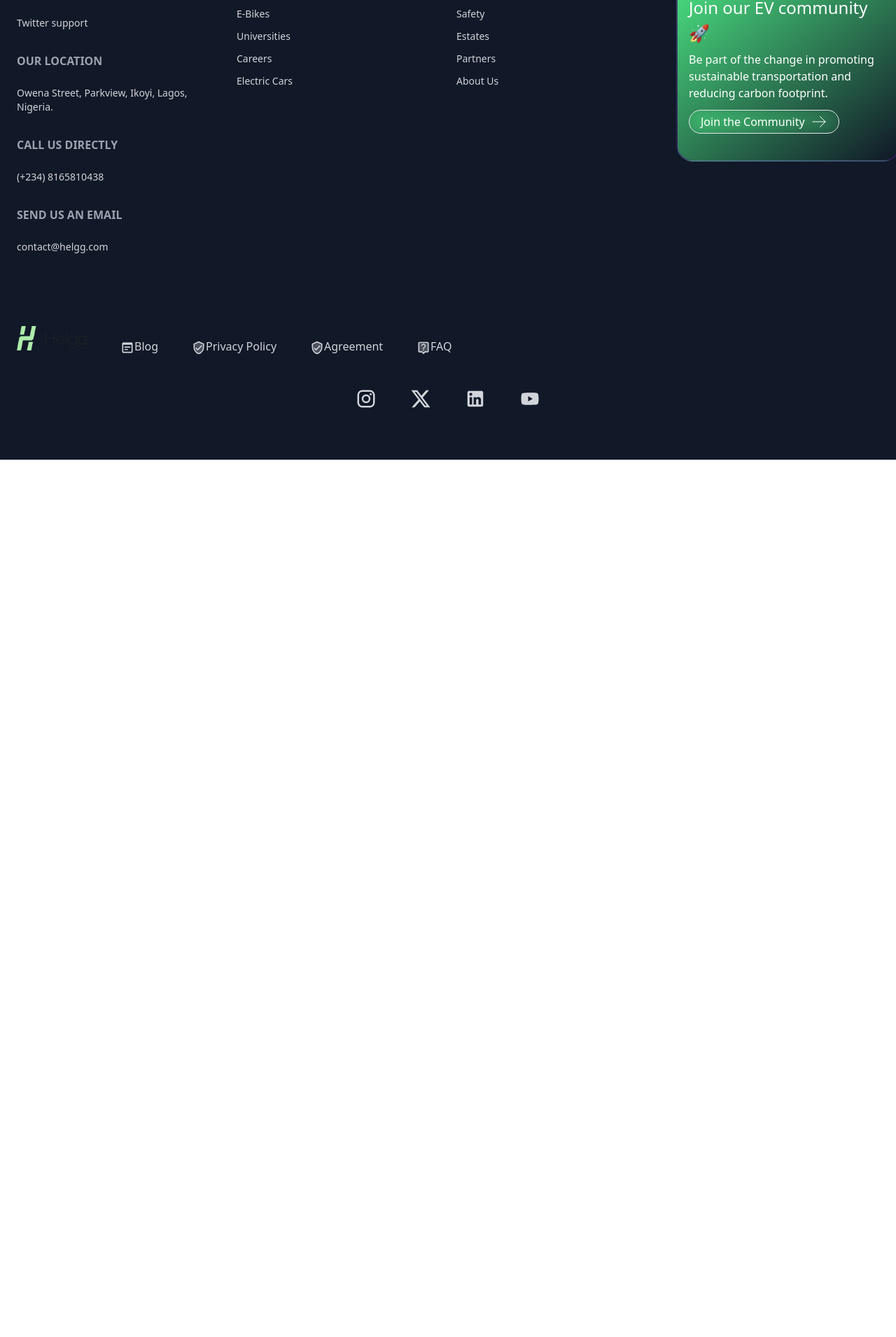
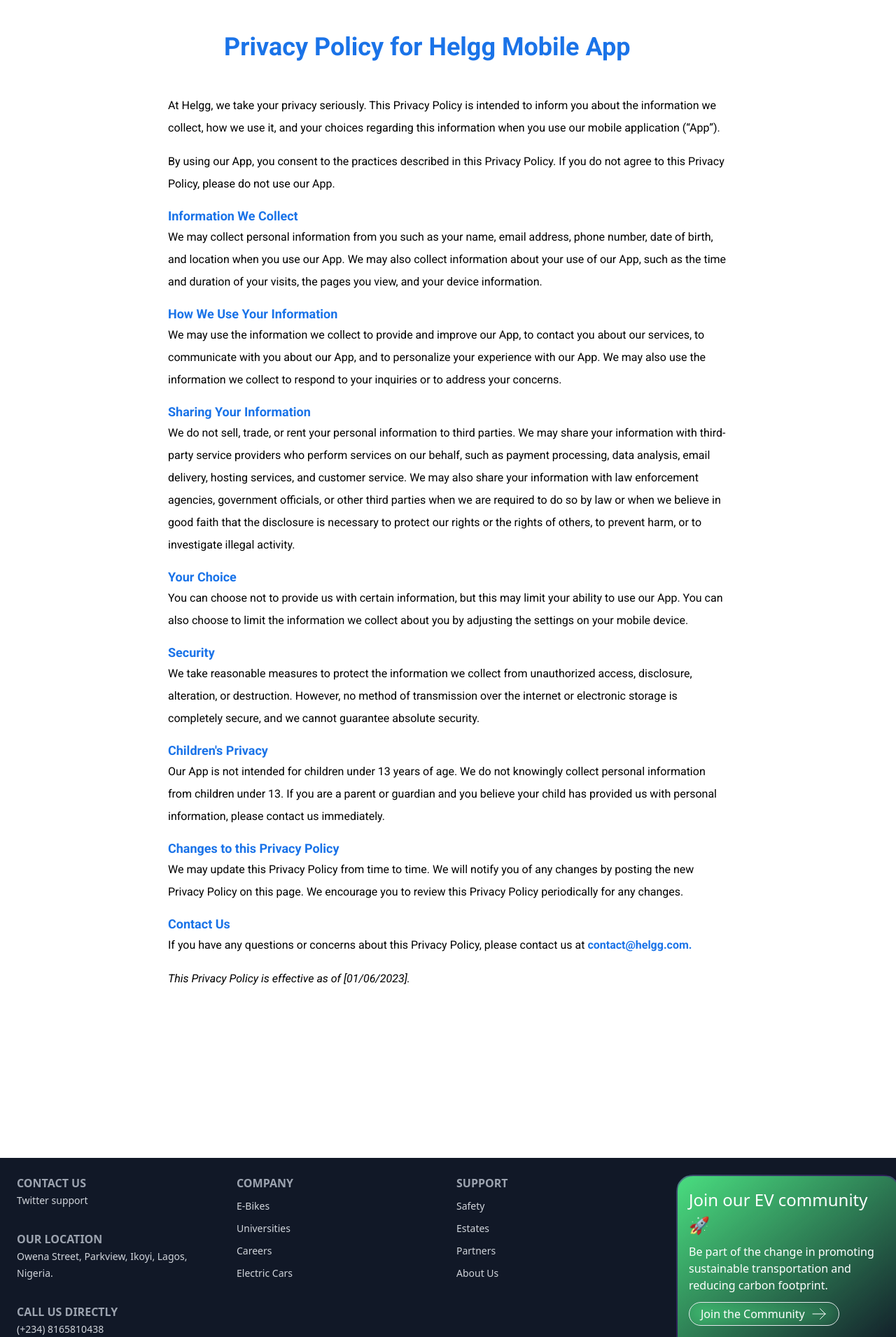
Before and after one commit to chimaskyy/helgg, a React (Vite) app in the folder client/: page /privacy in a window 1280 px wide. Shown: the part 116-2027 px from the top of the page at 70% size. Before the commit the page ends 800 px from the top, so only its background shows below. Built offline with nearby package versions, Linux system fonts and the light colour scheme.

Commit message:
create policy page

```diff
--- a/client/src/App.jsx
+++ b/client/src/App.jsx
@@ -14,7 +14,11 @@
 import IoT from "./pages/IoT";
 import TechWriter from "./pages/TechWriter";
 import Community from "./pages/Community";
-
+import Privacy from "./pages/Privacy";
+import Faq from "./pages/Faq";
+import Agreement from "./pages/Agreement";
+import Safety from "./pages/Safety";
+import Store from "./pages/Store";
 function App() {
   return (
     <Router>
@@ -28,6 +32,11 @@
         <Route path="career/iot-engineer" element={<IoT />} />
         <Route path="career/technical-writer" element={<TechWriter />} />
         <Route path="/community" element={<Community />} />
+        <Route path="/privacy" element={<Privacy />} />
+        <Route path="/faq" element={<Faq />} />
+        <Route path="/agreement" element={<Agreement />} />
+        <Route path="/safety" element={<Safety />} />
+        <Route path="/store" element={<Store />} />
       </Routes>
       <Footer />
     </Router>
--- a/client/src/layouts/Footer.jsx
+++ b/client/src/layouts/Footer.jsx
@@ -34,15 +34,33 @@
   return (
     <div>
       <h3 className={headingClasses}>CONTACT US</h3>
-      <p className={textClasses}>Twitter support</p>
+      <a
+        href="https://twitter.com/helgg_"
+        target="_blank"
+        className={textClasses}
+      >
+        Twitter support
+      </a>
       <h4 className={subHeadingClasses}>OUR LOCATION</h4>
-      <p className={textClasses}>
+      <a
+        href="https://goo.gl/maps/cvNPBdC7Pkwn8DFA9"
+        target="_blank"
+        className={textClasses}
+      >
         Owena Street, Parkview, Ikoyi, Lagos, Nigeria.
-      </p>
+      </a>
       <h4 className={subHeadingClasses}>CALL US DIRECTLY</h4>
-      <p className={textClasses}>(+234) 8165810438</p>
+      <a
+        href="tel:(+234)8057091624%E2%80%8B"
+        target="_blank"
+        className={textClasses}
+      >
+        (+234) 8165810438
+      </a>
       <h4 className={subHeadingClasses}>SEND US AN EMAIL</h4>
-      <p className={textClasses}>contact@helgg.com</p>
+      <a href="mailto:info@helgg.com" target="_blank" className={textClasses}>
+        contact@helgg.com
+      </a>
     </div>
   );
 };
@@ -53,24 +71,24 @@
       <h3 className={headingClasses}>COMPANY</h3>
       <ul className="mt-2 space-y-2">
         <li>
-          <a href="#" className={linkClasses}>
+          <Link to="/store" className={linkClasses}>
             E-Bikes
-          </a>
+          </Link>
         </li>
         <li>
-          <a href="#" className={linkClasses}>
+          <Link to="/store" className={linkClasses}>
             Universities
-          </a>
+          </Link>
         </li>
         <li>
-          <a href="#" className={linkClasses}>
+          <Link to="/career" className={linkClasses}>
             Careers
-          </a>
+          </Link>
         </li>
         <li>
-          <a href="#" className={linkClasses}>
+          <Link to="/store" className={linkClasses}>
             Electric Cars
-          </a>
+          </Link>
         </li>
       </ul>
     </div>
@@ -84,24 +102,24 @@
       <h3 className={headingClasses}>SUPPORT</h3>
       <ul className="mt-2 space-y-2">
         <li>
-          <a href="#" className={linkClasses}>
+          <Link to="/safety" className={linkClasses}>
             Safety
-          </a>
+          </Link>
         </li>
         <li>
-          <a href="#" className={linkClasses}>
+          <Link to="/safety" className={linkClasses}>
             Estates
-          </a>
+          </Link>
         </li>
         <li>
-          <a href="#" className={linkClasses}>
+          <Link to="/store" className={linkClasses}>
             Partners
-          </a>
+          </Link>
         </li>
         <li>
-          <a href="#" className={linkClasses}>
+          <Link to="/about" className={linkClasses}>
             About Us
-          </a>
+          </Link>
         </li>
       </ul>
     </div>
@@ -149,7 +167,9 @@
       <div className="mt-12 gap-12 space-x-18 lg:mt-0 w-full flex flex-col  lg:flex-row items-center">
         {/* Logo */}
         <div className="flex justify-center  w-full lg:w-auto mb-4 lg:mb-0">
-          <img src={Logo} alt="Logo" width={100} height={90} />
+          <Link to="/">
+            <img src={Logo} alt="Logo" width={100} height={90} />
+          </Link>
         </div>
 
         {/* Navigation Links */}
@@ -162,22 +182,22 @@
               </a>
             </li>
             <li>
-              <a href="" className="hover:text-gray-500">
+              <Link to="/privacy" className="hover:text-gray-500">
                 <VerifiedUserTwoToneIcon style={{ fontSize: 20 }} />
                 Privacy Policy
-              </a>
+              </Link>
             </li>
             <li>
-              <a href="" className="hover:text-gray-500">
+              <Link to="/agreement" className="hover:text-gray-500">
                 <VerifiedUserTwoToneIcon style={{ fontSize: 20 }} />
                 Agreement
-              </a>
+              </Link>
             </li>
             <li>
-              <a href="" className="hover:text-gray-500">
+              <Link to="/faq" className="hover:text-gray-500">
                 <LiveHelpTwoToneIcon style={{ fontSize: 20 }} />
                 FAQ
-              </a>
+              </Link>
             </li>
           </ul>
         </div>
@@ -187,6 +207,7 @@
           <li>
             <a
               href="https://www.instagram.com/helgg_/"
+              target="_blank"
               className="hover:text-gray-500"
             >
               <InstagramIcon style={{ fontSize: 30 }} />
@@ -195,6 +216,7 @@
           <li>
             <a
               href="https://twitter.com/helgg_"
+              target="_blank"
               className="hover:text-gray-500"
             >
               <XIcon style={{ fontSize: 30 }} />
@@ -204,6 +226,7 @@
             <a
               href="https://ng.linkedin.com/company/helggscooters"
               className="hover:text-gray-500"
+              target="_blank"
             >
               <LinkedInIcon style={{ fontSize: 30 }} />
             </a>
@@ -212,6 +235,7 @@
             <a
               href="https://www.youtube.com/@helggcommunity1642"
               className="hover:text-gray-500"
+              target="_blank"
             >
               <YouTubeIcon style={{ fontSize: 30 }} />
             </a>
--- /dev/null
+++ b/client/src/pages/Agreement.jsx
@@ -0,0 +1,9 @@
+import React from 'react'
+
+function Agreement() {
+  return (
+    <div>Agreement</div>
+  )
+}
+
+export default Agreement
--- a/client/src/pages/Career.jsx
+++ b/client/src/pages/Career.jsx
@@ -29,7 +29,7 @@
             {/* <img src={whitelogo2} alt="Helgg white logo" className="absolute"/> */}
           </div>
         </div>
-        <div className="mb-4 mt-24 mb-24 font-roboto bg-white shadow-2xl rounded-xl flex flex-col items-center p-16 gap-6 w-full lg:flex-row">
+        <div className="mb-4 mt-24 mb-24 font-roboto bg-white shadow-2xl rounded-xl flex flex-col items-center p-4 md:p-16 gap-6 w-full lg:flex-row">
           <div className="m-6 lg:w-3/4">
             <h1 className="font-bold text-center lg:text-left text-2xl  m-6">
               Flutter Developer (Nigeria)
@@ -53,7 +53,7 @@
             <p className="text-customBlue font-bold pl-4">Status: undergoing</p>
           </div>
         </div>
-        <div className="mb-4 mt-24 mb-24 font-roboto bg-white shadow-2xl rounded-xl flex flex-col items-center p-16 gap-6 w-full lg:flex-row">
+        <div className="mb-4 mt-24 mb-24 font-roboto bg-white shadow-2xl rounded-xl flex flex-col items-center p-4 md:p-16 gap-6 w-full lg:flex-row">
           <div className="m-6 lg:w-3/4">
             <h1 className="font-bold text-center lg:text-left text-2xl  m-6">
               Technical Writer (Nigeria)
@@ -79,7 +79,7 @@
             <p className="text-customBlue font-bold pl-4">Status: undergoing</p>
           </div>
         </div>
-        <div className="mb-4 mt-24 mb-24 font-roboto bg-white shadow-2xl rounded-xl flex flex-col items-center p-16 gap-6 w-full lg:flex-row">
+        <div className="mb-4 mt-24 mb-24 font-roboto bg-white shadow-2xl rounded-xl flex flex-col items-center p-4 md:p-16 gap-6 w-full lg:flex-row">
           <div className="m-6 lg:w-3/4">
             <h1 className="font-bold text-center lg:text-left text-2xl  m-6">
               IoT Engineer (Nigeria)
--- /dev/null
+++ b/client/src/pages/Faq.jsx
@@ -0,0 +1,9 @@
+import React from 'react'
+
+function Faq() {
+  return (
+    <div>Faq</div>
+  )
+}
+
+export default Faq
--- a/client/src/pages/FlutterPosition.jsx
+++ b/client/src/pages/FlutterPosition.jsx
@@ -28,7 +28,7 @@
             />
           </div>
         </div>
-        <div className="font-roboto bg-white shadow-2xl mt-16 p-12 lg:p-32">
+        <div className="font-roboto bg-white shadow-2xl mt-16 p-4 md:p-16 lg:p-32">
           <h1 className="text-center text-2xl text-gray-800 font-bold p-8 lg:text-left">
             Job Description
           </h1>
--- a/client/src/pages/IoT.jsx
+++ b/client/src/pages/IoT.jsx
@@ -28,7 +28,7 @@
             />
           </div>
         </div>
-        <div className="font-roboto bg-white shadow-2xl mt-16 p-12 lg:p-32">
+        <div className="font-roboto bg-white shadow-2xl mt-16 p-4 md:p-16 lg:p-32">
           <h1 className="text-center text-2xl text-gray-800 font-bold p-8 lg:text-left">
             Job Description
           </h1>
--- /dev/null
+++ b/client/src/pages/Privacy.jsx
@@ -0,0 +1,109 @@
+import React from "react";
+
+function Privacy() {
+  return (
+    <div className="font-roboto flex flex-col min-h-screen m-8 pt-8 lg:pt-12  lg:p-52 ">
+      <h1 className="text-customBlue flex text-center font-bold text-xl ml-6 sm:ml-4 md:ml-8 pt-4 p-12 lg:text-4xl">
+        Privacy Policy for Helgg Mobile App
+      </h1>
+      <p className="-tracking-2 leading-loose mb-4">
+        At Helgg, we take your privacy seriously. This Privacy Policy is
+        intended to inform you about the information we collect, how we use it,
+        and your choices regarding this information when you use our mobile
+        application (“App”).
+      </p>
+      <p className="-tracking-2 leading-loose mb-4">
+        By using our App, you consent to the practices described in this Privacy
+        Policy. If you do not agree to this Privacy Policy, please do not use
+        our App.
+      </p>
+      <h2 className="text-customBlue text-left font-bold text-lg">
+        Information We Collect
+      </h2>
+      <p className="-tracking-2 leading-loose mb-4">
+        We may collect personal information from you such as your name, email
+        address, phone number, date of birth, and location when you use our App.
+        We may also collect information about your use of our App, such as the
+        time and duration of your visits, the pages you view, and your device
+        information.
+      </p>
+      <h2 className="text-customBlue text-left font-bold text-lg">
+        How We Use Your Information
+      </h2>
+      <p className="-tracking-2 leading-loose mb-4">
+        We may use the information we collect to provide and improve our App, to
+        contact you about our services, to communicate with you about our App,
+        and to personalize your experience with our App. We may also use the
+        information we collect to respond to your inquiries or to address your
+        concerns.
+      </p>
+      <h2 className="text-customBlue text-left font-bold text-lg">
+        Sharing Your Information
+      </h2>
+      <p className="-tracking-2 leading-loose mb-4">
+        We do not sell, trade, or rent your personal information to third
+        parties. We may share your information with third-party service
+        providers who perform services on our behalf, such as payment
+        processing, data analysis, email delivery, hosting services, and
+        customer service. We may also share your information with law
+        enforcement agencies, government officials, or other third parties when
+        we are required to do so by law or when we believe in good faith that
+        the disclosure is necessary to protect our rights or the rights of
+        others, to prevent harm, or to investigate illegal activity.{" "}
+      </p>
+      <h2 className="text-customBlue text-left font-bold text-lg">
+        Your Choice
+      </h2>
+      <p className="-tracking-2 leading-loose mb-4">
+        You can choose not to provide us with certain information, but this may
+        limit your ability to use our App. You can also choose to limit the
+        information we collect about you by adjusting the settings on your
+        mobile device.
+      </p>
+      <h2 className="text-customBlue text-left font-bold text-lg">Security</h2>
+      <p className="-tracking-2 leading-loose mb-4">
+        We take reasonable measures to protect the information we collect from
+        unauthorized access, disclosure, alteration, or destruction. However, no
+        method of transmission over the internet or electronic storage is
+        completely secure, and we cannot guarantee absolute security.
+      </p>
+      <h2 className="text-customBlue text-left font-bold text-lg">
+        Children's Privacy
+      </h2>
+      <p className="-tracking-2 leading-loose mb-4">
+        Our App is not intended for children under 13 years of age. We do not
+        knowingly collect personal information from children under 13. If you
+        are a parent or guardian and you believe your child has provided us with
+        personal information, please contact us immediately.
+      </p>
+      <h2 className="text-customBlue text-left font-bold text-lg">
+        Changes to this Privacy Policy
+      </h2>
+      <p className="-tracking-2 leading-loose mb-4">
+        We may update this Privacy Policy from time to time. We will notify you
+        of any changes by posting the new Privacy Policy on this page. We
+        encourage you to review this Privacy Policy periodically for any
+        changes.
+      </p>
+      <h2 className="text-customBlue text-left font-bold text-lg">
+        Contact Us
+      </h2>
+      <p className="-tracking-2 leading-loose mb-4">
+        If you have any questions or concerns about this Privacy Policy, please
+        contact us at
+        <a
+          href="mailto:contact@helgg.com"
+          className="text-customBlue font-bold "
+        >
+          {" "}
+          contact@helgg.com.
+        </a>{" "}
+      </p>
+      <p className="-tracking-2 leading-loose">
+        <em>This Privacy Policy is effective as of [01/06/2023].</em>
+      </p>
+    </div>
+  );
+}
+
+export default Privacy;
--- /dev/null
+++ b/client/src/pages/Safety.jsx
@@ -0,0 +1,9 @@
+import React from 'react'
+
+function Safety() {
+  return (
+    <div>Safety</div>
+  )
+}
+
+export default Safety
--- /dev/null
+++ b/client/src/pages/Store.jsx
@@ -0,0 +1,9 @@
+import React from 'react'
+
+function Store() {
+  return (
+    <div>Store</div>
+  )
+}
+
+export default Store
--- a/client/src/pages/TechWriter.jsx
+++ b/client/src/pages/TechWriter.jsx
@@ -28,7 +28,7 @@
             />
           </div>
         </div>
-        <div className="font-roboto bg-white shadow-2xl mt-16 p-12 lg:p-32">
+        <div className="font-roboto bg-white shadow-2xl mt-16 p-4 md:p-16 lg:p-32">
           <h1 className="text-center text-2xl text-gray-800 font-bold p-8 lg:text-left">
             Job Description
           </h1>
```
